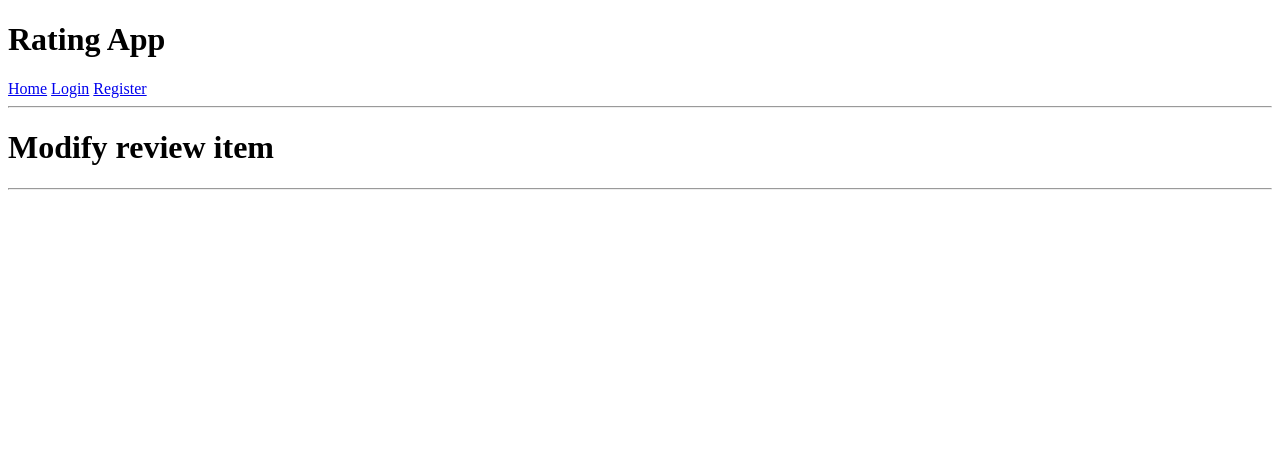
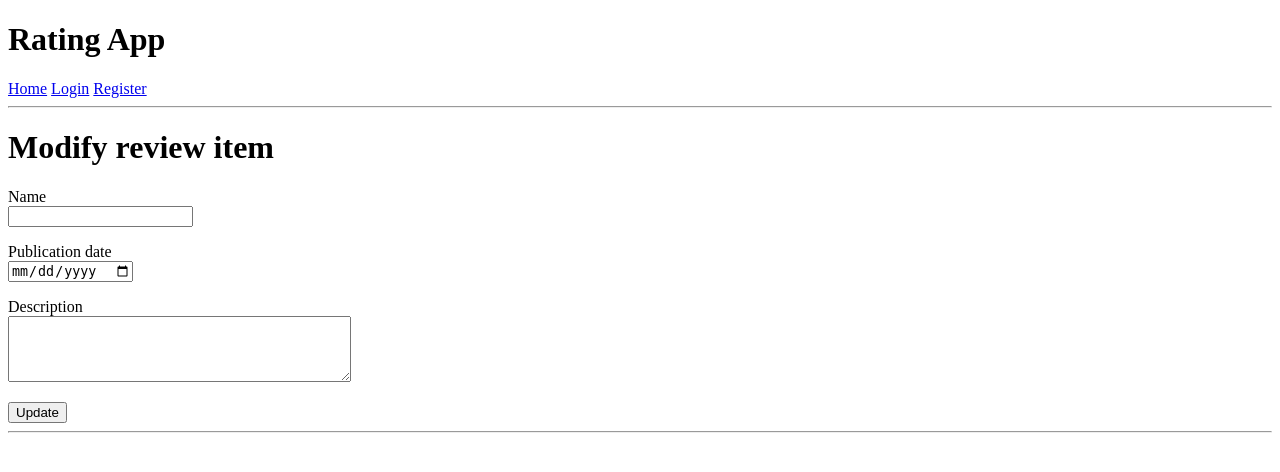
Before and after one commit to sapetus/Arvostelusovellus, a Flask app: template app/templates/review_item_modify.html in a window 1280 px wide. Shown: the top 472 px of the page. Run offline with Flask 2, Linux system fonts and the light colour scheme; the template is opened without the code that fills it, so the values that code supplies are empty.

Commit message:
Review item can now be updated

```diff
--- a/app/templates/category.html
+++ b/app/templates/category.html
@@ -10,7 +10,7 @@
 
 <form action="/category/{{category}}" method="POST">
     <p>Name <br>
-        <input type="text" name="name" maxlength="500" len="1">
+        <input type="text" name="name" maxlength="500" minlength="1">
     </p>
     <p>Publication date <br>
         <input type="date" name="publication_date">
--- a/app/templates/review_item.html
+++ b/app/templates/review_item.html
@@ -8,6 +8,7 @@
 <p>Description: {{review_item.description}}</p>
 <p>Publication date: {{review_item.publication_date}}</p>
 <p>Category: {{review_item.category}}</p>
+
 {% if admin %}
 <form action="/category/{{category}}/{{review_item.id}}/modify">
     <input type="hidden" name="token" value="{{session.token}}">
--- a/app/templates/review_item_modify.html
+++ b/app/templates/review_item_modify.html
@@ -2,4 +2,19 @@
 {% block content %}
 <h1>Modify review item</h1>
 
+<form action="/category/{{review_item.category}}/{{review_item.id}}/modify" method="POST">
+    <p>Name <br>
+        <input type="text" name="name" maxlength="500" minlength="1" value="{{review_item.name}}">
+    </p>
+    <p>Publication date <br>
+        <input type="date" name="publication_date" value="{{review_item.publication_date}}">
+    </p>
+    <p>Description <br>
+        <textarea name="description" cols="40" rows="4" maxlength="1000" minlength="10">{{review_item.description}}</textarea>
+    </p>
+    <input type="hidden" name="category" value="{{review_item.category}}">
+    <input type="hidden" name="token" value="{{session.token}}">
+    <button type="submit">Update</button>
+</form>
+
 {% endblock %}
--- a/app/utils/review_item.py
+++ b/app/utils/review_item.py
@@ -24,8 +24,11 @@ def delete(id):
         return False
 
 
-def update(id):
+def update(name, description, publication_date, id):
     try:
+        sql = "UPDATE review_item SET name=:name, description=:description, publication_date=:publication_date WHERE id=:id"
+        db.session.execute(sql, {"name": name, "description": description, "publication_date": publication_date, "id": id})
+        db.session.commit()
         return True
     except:
         return False
```
Also changed, not shown: app/routes.py (+8 -3 lines).
